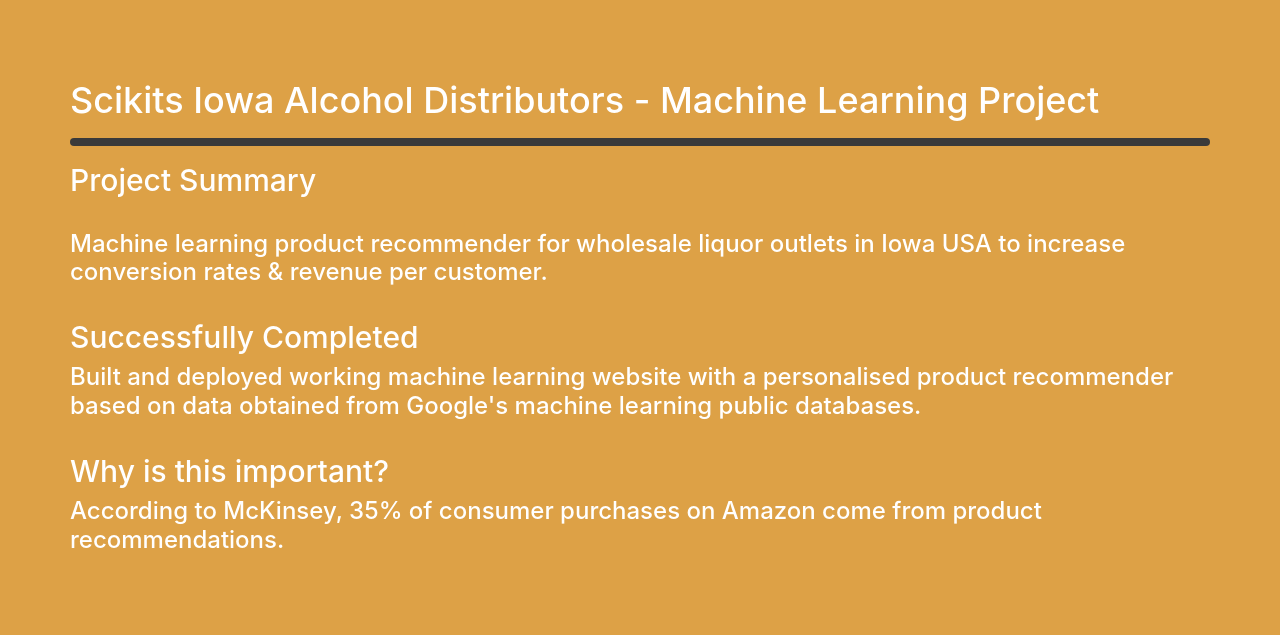
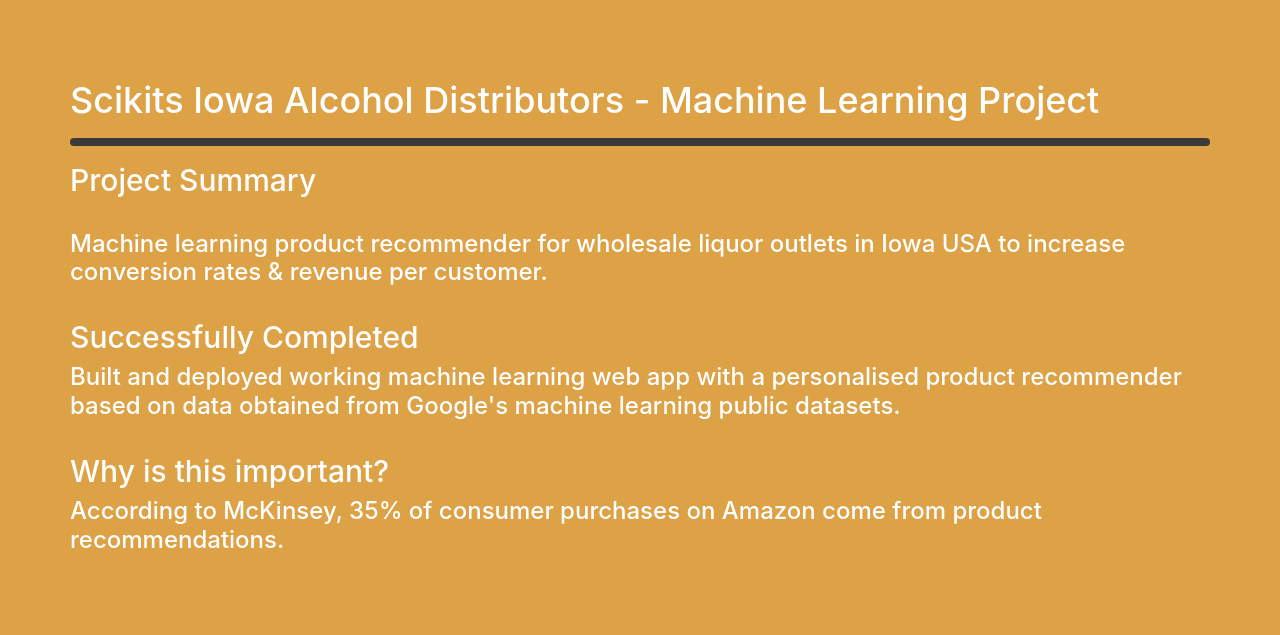
Before and after one commit to amilakanishka/IOWA_LIQUOR, a Flask app: page /about in a window 1280 px wide. Shown: the part 101-736 px from the top of the page. Run offline with Flask 2, Linux system fonts and the light colour scheme; parts of the project's set-up code (start-up, migrations or seed data) failed here and were passed over.

Commit message:
Tidy up about page

```diff
--- a/templates/about.html
+++ b/templates/about.html
@@ -46,7 +46,7 @@
                   <h3>Project Summary</h3><br>
                   <h4>Machine learning product recommender for wholesale liquor outlets in Iowa USA to increase conversion rates & revenue per customer.</h4><br>
                   <h3>Successfully Completed</h3>
-                  <h4>Built and deployed working machine learning website with a personalised product recommender based on data obtained from Google's machine learning public databases.</h4><br>
+                  <h4>Built and deployed working machine learning web app with a personalised product recommender based on data obtained from Google's machine learning public datasets.</h4><br>
                   <h3>Why is this important?</h3>
                   <h4>According to McKinsey, 35% of consumer purchases on Amazon come from product recommendations.</h4><br>
               </div>
@@ -82,7 +82,7 @@
                   <hr style="height:7.5px;border-width:0;color:#d3c5af;background-color:#dda146;border-radius:12px">
                   <img class="img-project img-responsive" src="{{ url_for('static',filename='img/Bootcamp_workflow_final.png') }}">
                   <br>
-                  <img class="img-project img-responsive" src="{{ url_for('static',filename='img/Architecture.png') }}">
+                  <img class="img-project img-responsive" src="{{ url_for('static',filename='img/Architecture1.png') }}">
               </div>
           </div>
       </div>
```
Also changed, not shown: static/img/Architecture1.png (added).
